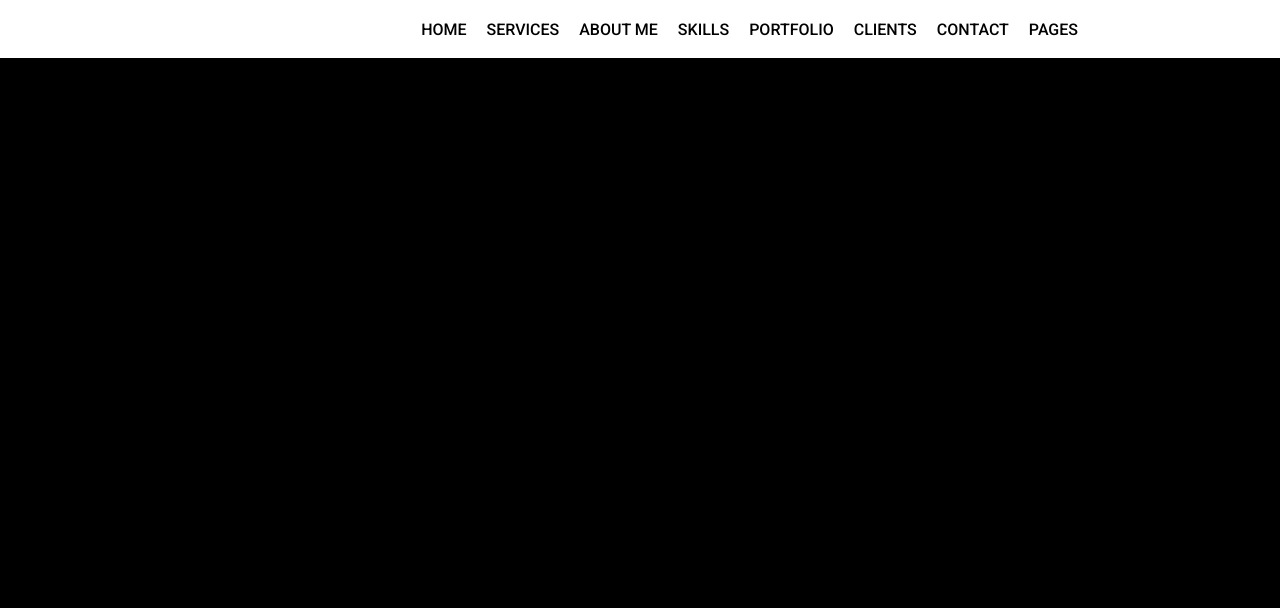
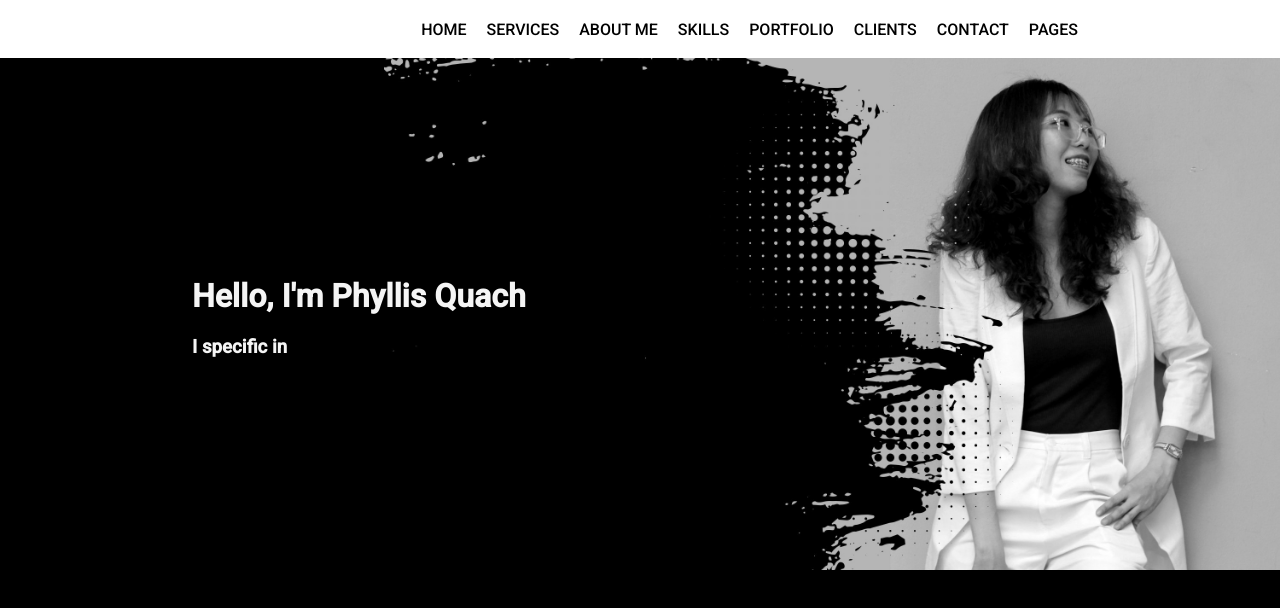
Before and after one commit to FME849/Phyllis, a plain HTML site: page index.html in a window 1280 px wide. Drawn offline with Linux system fonts and the light colour scheme.

Commit message:
Create banner

```diff
--- a/index.html
+++ b/index.html
@@ -27,7 +27,15 @@
     </header>
 
     <main>
-
+        <div id="banner">
+            <div id="intro-banner">
+                <h1>Hello, I'm Phyllis Quach</h1>
+                <h3>I specific in</h3>
+            </div>
+            <div id="image-banner">
+                <img src="images/banner_image.jpg" alt="Phyllis image banner">
+            </div>
+        </div>
     </main>
 
     <footer>
--- a/style.css
+++ b/style.css
@@ -51,3 +51,30 @@ ul#menu li a {
 ul#menu li a:hover {
     background-color: rgba(25, 25, 25, 0.05);
 }
+
+#banner {
+    width: 100%;
+    display: flex;
+    flex-direction: row;
+}
+
+#banner #intro-banner {
+    width: 30%;
+    color: whitesmoke;
+    align-self: center;
+    position: relative;
+    left: 15%;
+    text-align: left;
+}
+
+#banner #intro-banner h1 {
+
+}
+
+#banner #image-banner {
+    width:70%;
+}
+
+#banner #image-banner img{
+    width: 100%;
+}
```
